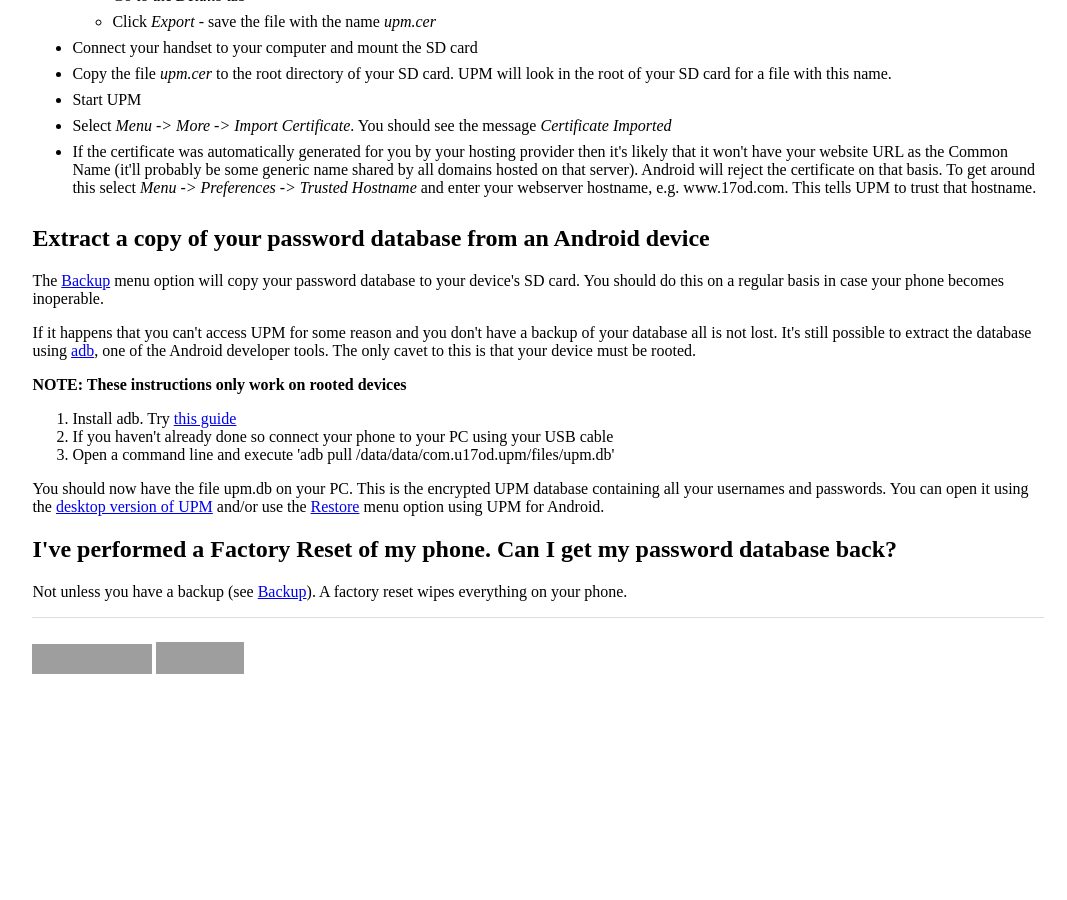
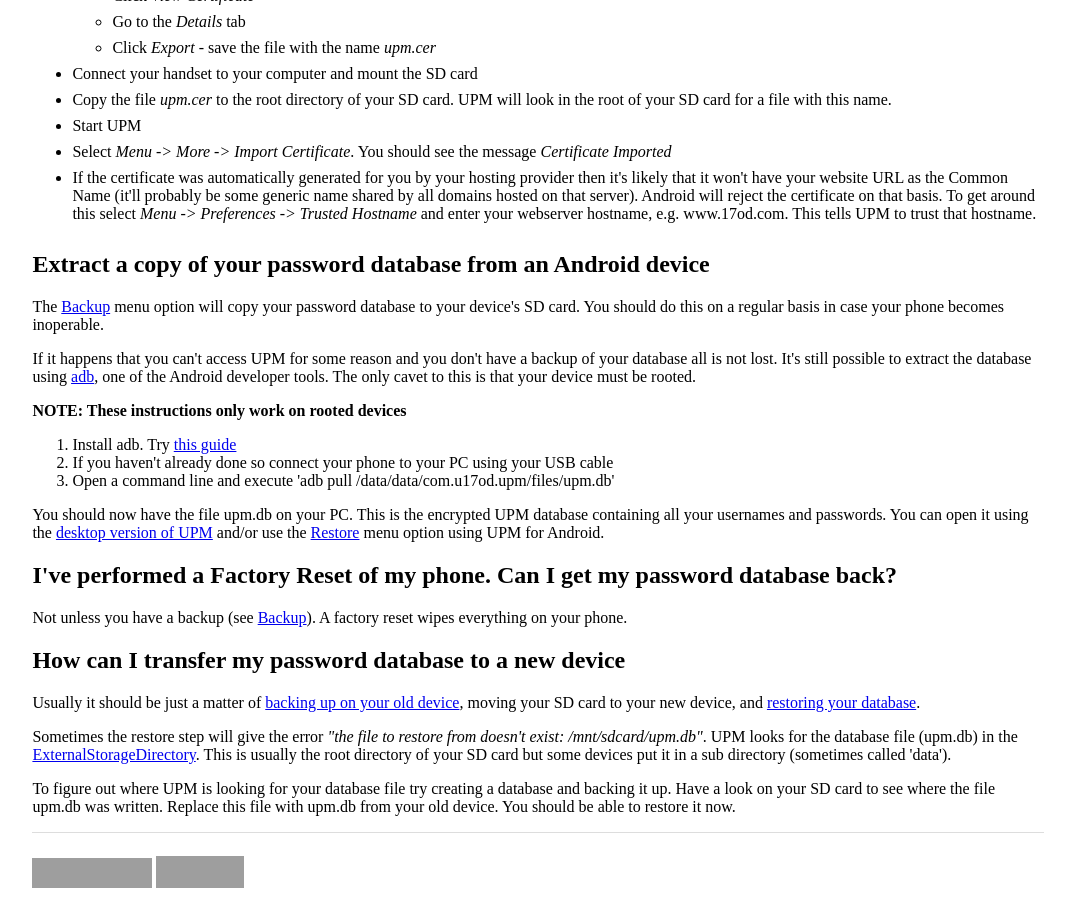
Before and after one commit to adrian/upm-website, a Jekyll site: the page built from upm_android_userguide.html, in a window 1280 px wide and 900 px high, scrolled down 9415 px. Shown: the whole window, without its empty margins (102-1169 px from the left). Built offline with Jekyll 4.4.1, drawn with Linux system fonts in a browser that asks for light colours; some web fonts are replaced; before the commit the page ends 10101 px from its top, so only the background shows below that; some of the changed text lies outside the part shown; grey boxes are pictures that could not be loaded.

Commit message:
Added instructions on how to transfer password database to a new android device

```diff
--- a/upm_android_userguide.html
+++ b/upm_android_userguide.html
@@ -17,6 +17,7 @@
     <li><a href="#add_trusted_https_cert">How to Add a Trusted HTTPS Certificate</a></li>
     <li><a href="#extract_db">Extract a copy of your password database from an Android device</a></li>
     <li><a href="#factory_reset">I've performed a Factory Reset of my phone. Can I get my password database back?</a></li>
+    <li><a href="#copy_db_to_new_device">How can I transfer my password database to a new device</a></li>
 </ul>
 
 {% include ad_banner.html %}
@@ -156,7 +157,7 @@
 <a name="restore"></a>
 <h2>Restore</h2>
 <p>
-    If you've just installed UPM and haven't created a database yet you can restore a version that you backed up previously. On the New Database screen select Remote Database. This will restore the database named upm.db from your SD card.
+    If you've just installed UPM and haven't created a database yet you can restore a version that you backed up previously. On the New Database screen select Restore Database. This will restore the database named upm.db from your SD card.
 </p>
 <p>
     If you've already got a database open you can restore a previously backed up version. This will replace the currently open database with the database named upm.db on your SD card. Select Menu -> More -> Restore.
@@ -223,3 +224,15 @@
 <p>
     Not unless you have a backup (see <a href="#backup">Backup</a>). A factory reset wipes everything on your phone.
 </p>
+
+<a name="copy_db_to_new_device"></a>
+<h2>How can I transfer my password database to a new device</h2>
+<p>
+Usually it should be just a matter of <a href="#backup">backing up on your old device</a>, moving your SD card to your new device, and <a href="#restore">restoring your database</a>.
+</p>
+<p>
+Sometimes the restore step will give the error <i>"the file to restore from doesn't exist:  /mnt/sdcard/upm.db"</i>. UPM looks for the database file (upm.db) in the <a href="http://developer.android.com/reference/android/os/Environment.html#getExternalStorageDirectory()">ExternalStorageDirectory</a>.  This is usually the root directory of your SD card but some devices put it in a sub directory (sometimes called 'data').
+</p>
+<p>
+    To figure out where UPM is looking for your database file try creating a database and backing it up. Have a look on your SD card to see where the file upm.db was written. Replace this file with upm.db from your old device. You should be able to restore it now.
+</p>
```
